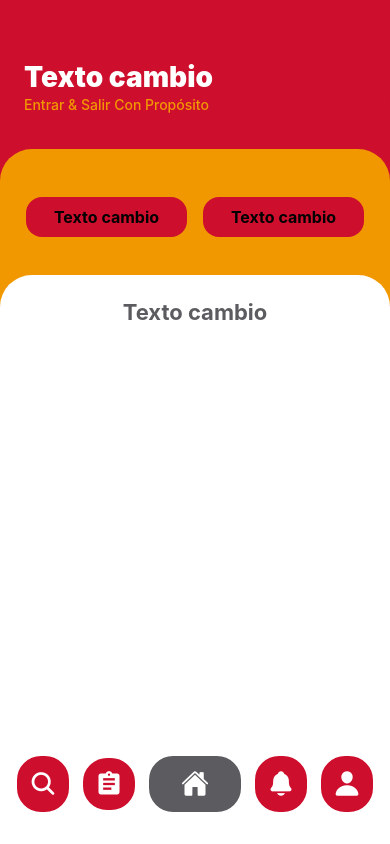
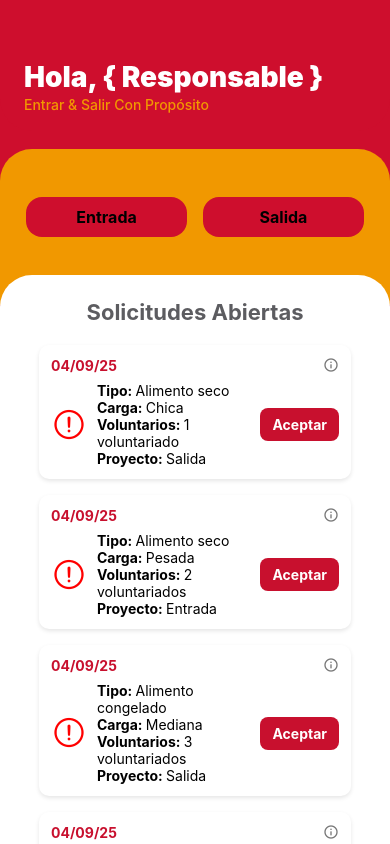
Before and after one commit to JRV-XVI/in-and-out, a React Native app in the folder app/: screen /HomePageResponsable in a window 390 px wide. Shown: the top 844 px of the page. Built offline with nearby package versions, Linux system fonts and the light colour scheme; no server answers.

Commit message:
Esto deberia ir a la rama AngelG/Responsable, no al main, so, si esto esta mal enviado favor de denegar

```diff
--- /dev/null
+++ b/app/components/specialCards/SolicitudCard.tsx
@@ -0,0 +1,85 @@
+import React from 'react';
+import { View, Text, TouchableOpacity, StyleSheet } from 'react-native';
+import { Ionicons, MaterialIcons } from '@expo/vector-icons';
+
+interface SolicitudCardProps {
+  fecha: string;
+  tipo: string;
+  carga: string;
+  voluntarios: string;
+  proyecto: string;
+  onAccept?: () => void;
+}
+
+const SolicitudCard: React.FC<SolicitudCardProps> = ({
+  fecha,
+  tipo,
+  carga,
+  voluntarios,
+  proyecto,
+  onAccept,
+}) => {
+  return (
+    <View style={styles.card}>
+      {/* Header */}
+      <View style={styles.cardHeader}>
+        <Text style={styles.date}>{fecha}</Text>
+        <MaterialIcons name="info-outline" size={16} color="#777" />
+      </View>
+
+      {/* Body */}
+      <View style={styles.cardBody}>
+        <Ionicons
+          name="alert-circle-outline"
+          size={36}
+          color="red"
+          style={{ marginRight: 10 }}
+        />
+
+        <View style={{ flex: 1 }}>
+          <Text><Text style={styles.bold}>Tipo: </Text>{tipo}</Text>
+          <Text><Text style={styles.bold}>Carga: </Text>{carga}</Text>
+          <Text><Text style={styles.bold}>Voluntarios: </Text>{voluntarios}</Text>
+          <Text><Text style={styles.bold}>Proyecto: </Text>{proyecto}</Text>
+        </View>
+
+        <TouchableOpacity style={styles.acceptBtn} onPress={onAccept}>
+          <Text style={styles.acceptText}>Aceptar</Text>
+        </TouchableOpacity>
+      </View>
+    </View>
+  );
+};
+
+const styles = StyleSheet.create({
+  card: {
+    backgroundColor: '#fff',
+    marginVertical: 8,
+    marginHorizontal: 15,
+    padding: 12,
+    borderRadius: 10,
+    shadowColor: '#000',
+    shadowOpacity: 0.1,
+    shadowOffset: { width: 0, height: 2 },
+    shadowRadius: 4,
+    elevation: 3,
+  },
+  cardHeader: {
+    flexDirection: 'row',
+    justifyContent: 'space-between',
+    marginBottom: 8,
+  },
+  date: { color: '#C8102E', fontWeight: 'bold' },
+  cardBody: { flexDirection: 'row', alignItems: 'center' },
+  bold: { fontWeight: 'bold' },
+  acceptBtn: {
+    backgroundColor: '#C8102E',
+    paddingHorizontal: 12,
+    paddingVertical: 8,
+    borderRadius: 8,
+    marginLeft: 10,
+  },
+  acceptText: { color: '#fff', fontWeight: 'bold' },
+});
+
+export default SolicitudCard;
--- a/app/screens/Responsable/HomePageResponsable.tsx
+++ b/app/screens/Responsable/HomePageResponsable.tsx
@@ -1,19 +1,77 @@
 import React, { useState } from 'react';
+import { FlatList, TouchableOpacity, StyleSheet } from 'react-native';
+import { Ionicons } from '@expo/vector-icons';
+import { useNavigation } from '@react-navigation/native';
 import HomePageTemplate from '../../components/screens/HomePageTemplate';
+import SolicitudCard from '../../components/specialCards/SolicitudCard';
+
+const solicitudesPrueba = [
+  { id: "1", fecha: "04/09/25", tipo: "Alimento seco", carga: "Chica", voluntarios: "1 voluntariado", proyecto: "Salida" },
+  { id: "2", fecha: "04/09/25", tipo: "Alimento seco", carga: "Pesada", voluntarios: "2 voluntariados", proyecto: "Entrada" },
+  { id: "3", fecha: "04/09/25", tipo: "Alimento congelado", carga: "Mediana", voluntarios: "3 voluntariados", proyecto: "Salida" },
+  { id: "4", fecha: "04/09/25", tipo: "Fruta", carga: "Pesada", voluntarios: "1 voluntariado", proyecto: "Salida" },
+];
 
 const HomePageResponsable = () => {
+  const navigation = useNavigation();
   const [activeTab, setActiveTab] = useState('home');
+  const [selectedView, setSelectedView] = useState<'entrada' | 'salida'>('entrada');
+
+  const handleTabPress = (tab: string) => {
+    setActiveTab(tab);
+    if (tab === 'home') setSelectedView('entrada');
+  };
 
   return (
     <HomePageTemplate
       activeTab={activeTab}
-      onTabPress={setActiveTab}
-      onMyDonations={() => {}}
-      onRegisterDonation={() => {}}
+      onTabPress={handleTabPress}
+      onPrimaryAction={() => setSelectedView('entrada')}
+      onSecondaryAction={() => setSelectedView('salida')}
+      headerTitle="Hola, { Responsable }"
+      primaryButtonText="Entrada"
+      secondaryButtonText="Salida"
+      sectionTitle="Solicitudes Abiertas"
     >
-      {/* Aquí va el contenido específico de la pantalla */}
+      <FlatList
+        data={solicitudesPrueba}
+        keyExtractor={(item) => item.id}
+        renderItem={({ item }) => (
+          <SolicitudCard
+            fecha={item.fecha}
+            tipo={item.tipo}
+            carga={item.carga}
+            voluntarios={item.voluntarios}
+            proyecto={item.proyecto}
+            onAccept={() => console.log(`Aceptar solicitud ${item.id}`)}
+          />
+        )}
+        contentContainerStyle={{ paddingBottom: 120 }}
+      />
+
+      {/* Botón flotante
+      <TouchableOpacity
+        style={styles.fab}
+        onPress={() => navigation.navigate('MyVehicles' as never)}
+      >
+        <Ionicons name="car-outline" size={28} color="white" />
+      </TouchableOpacity>
+      */}
+
     </HomePageTemplate>
   );
 };
 
+const styles = StyleSheet.create({
+  fab: {
+    position: 'absolute',
+    bottom: 80, // justo encima de la tab bar
+    alignSelf: 'center',
+    backgroundColor: '#CE0E2D',
+    borderRadius: 40,
+    padding: 18,
+    elevation: 5,
+  },
+});
+
 export default HomePageResponsable;
```
Also changed, not shown: app/components/specialCards/VehicleCard.tsx (added, +49 -0 lines), app/screens/Responsable/MyVehicles.tsx (added, +29 -0 lines).
